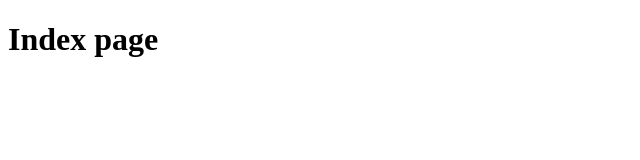
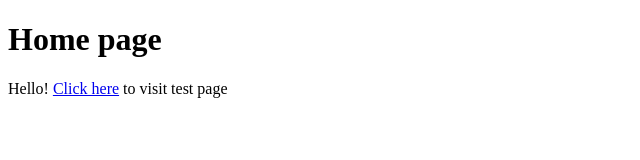
Before and after one commit to 616659/CAS-Programming, a plain HTML site: page index.html in a window 1280 px wide. Shown: the whole page, without its empty margins (0-640 px from the left). Drawn offline with Linux system fonts and the light colour scheme.

Commit message:
Index testing

```diff
--- a/index.html
+++ b/index.html
@@ -2,7 +2,10 @@
 <html>
 <body>
 
-<h1>Index page</h1>
+<h1>Home page</h1>
+
+<p>Hello! <a href="test.html">Click here</a> to visit test page</a></p>
+
 
 </body>
 </html>
```
